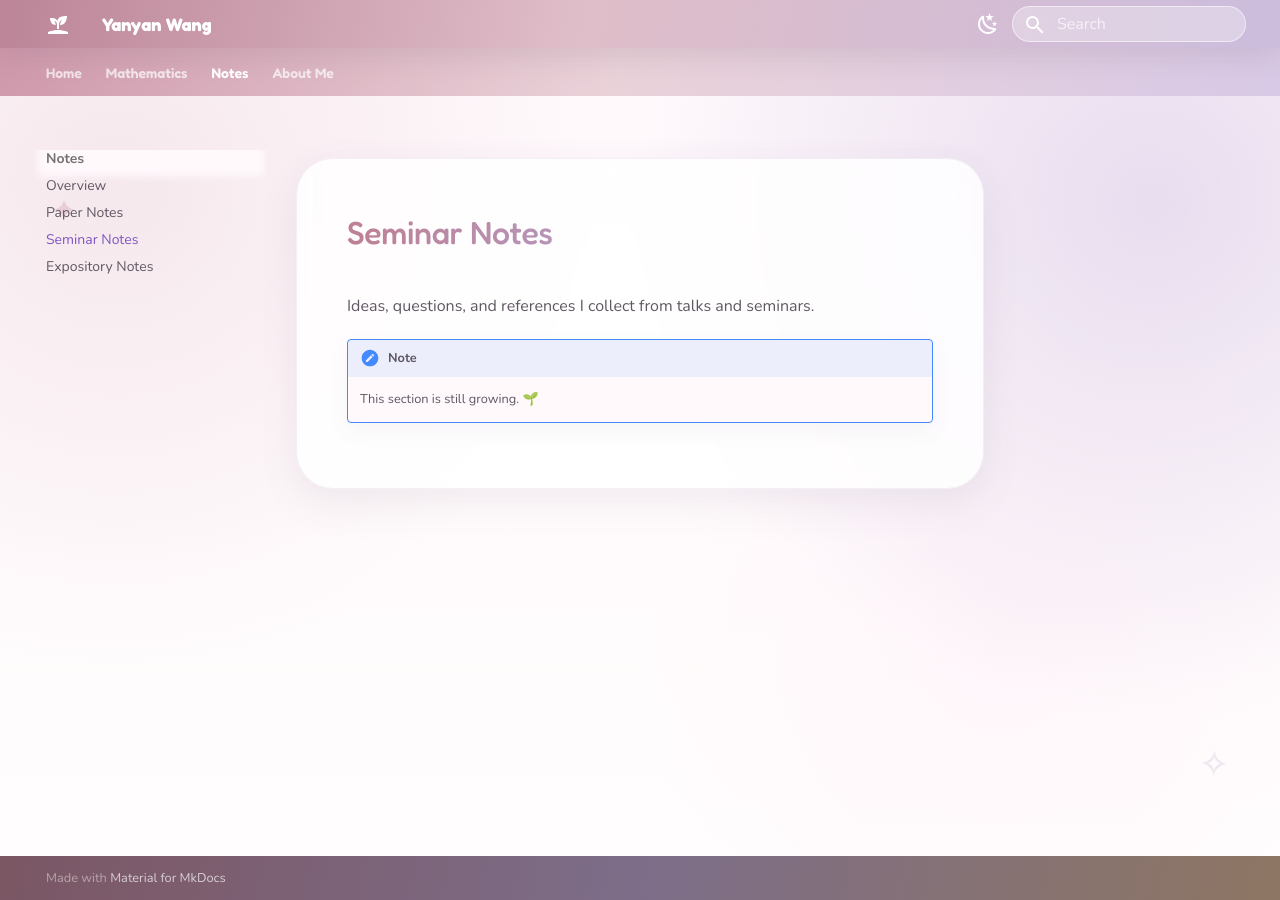
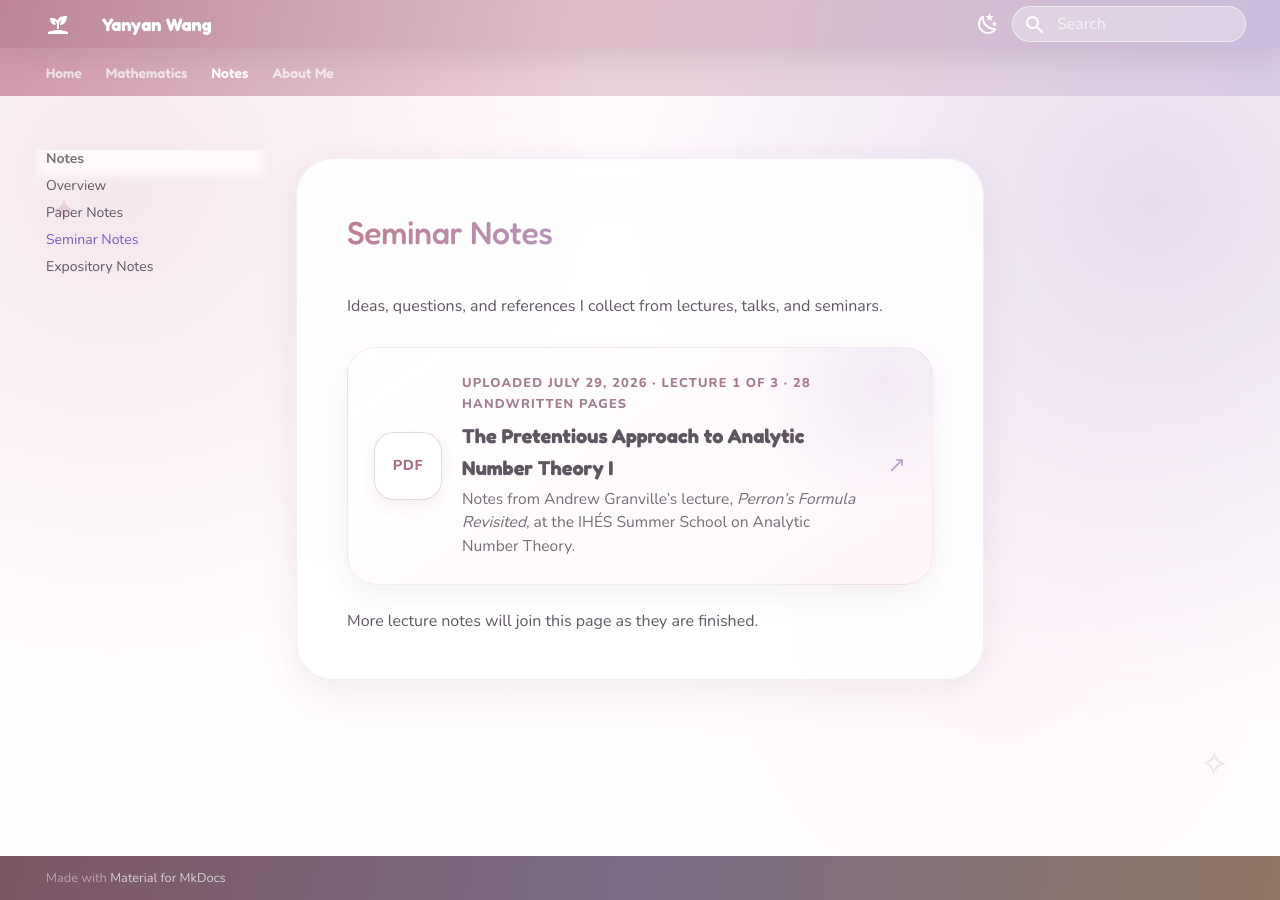
Before and after one commit to yanyanwang-math/yanyanwang-math.github.io, an MkDocs documentation site: the page built from docs/papers/seminar-notes/index.md, in a window 1280 px wide. Built offline with MkDocs 1.6.1 and Material for MkDocs 9.7.7, drawn with Linux system fonts in a browser that asks for light colours.

Commit message:
Add files via upload

```diff
--- a/docs/papers/seminar-notes/index.md
+++ b/docs/papers/seminar-notes/index.md
@@ -1,7 +1,19 @@
 # Seminar Notes
 
-Ideas, questions, and references I collect from talks and seminars.
+Ideas, questions, and references I collect from lectures, talks, and seminars.
 
-!!! note
+<div class="notes-library">
+  <a class="notes-library-item"
+     href="../../assets/notes/ihes-summer-school-2014/granville-pretentious-approach-i-perrons-formula-revisited.pdf"
+     target="_blank" rel="noopener">
+    <div class="notes-library-icon">PDF</div>
+    <div class="notes-library-copy">
+      <div class="notes-library-meta">UPLOADED JULY 29, 2026 · LECTURE 1 OF 3 · 28 HANDWRITTEN PAGES</div>
+      <strong>The Pretentious Approach to Analytic Number Theory I</strong>
+      <p>Notes from Andrew Granville’s lecture, <em>Perron’s Formula Revisited</em>, at the IHÉS Summer School on Analytic Number Theory.</p>
+    </div>
+    <span class="notes-library-arrow">↗</span>
+  </a>
+</div>
 
-    This section is still growing. 🌱
+More lecture notes will join this page as they are finished.
```
